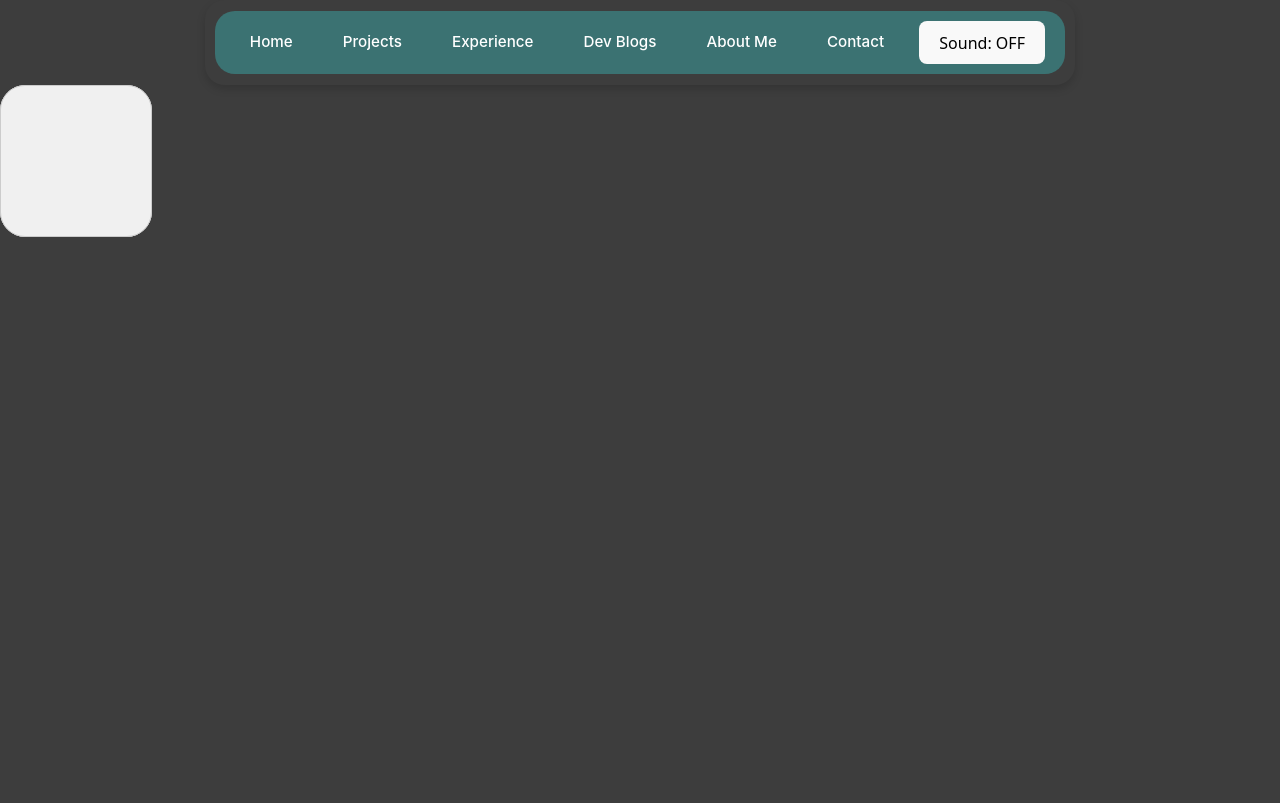
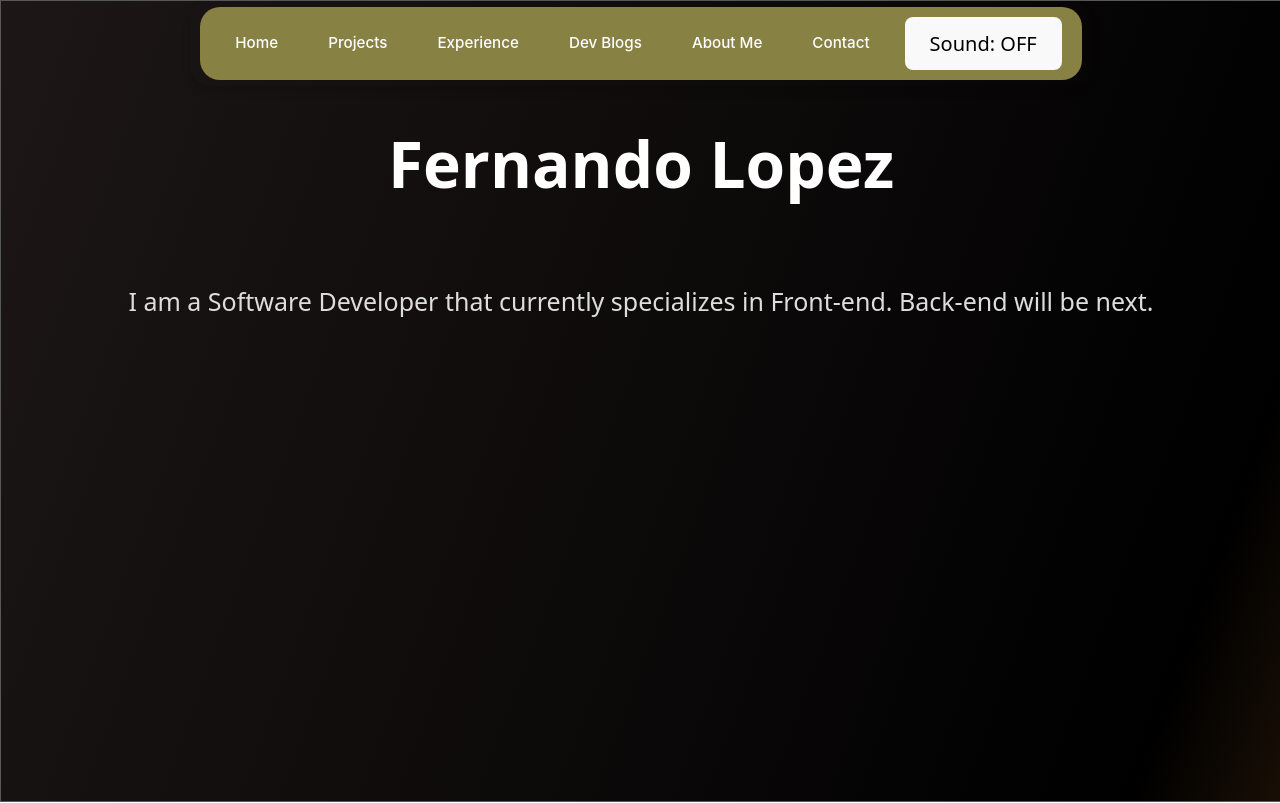
Before and after one commit to FernandoLpz0911/Personal-Webpage, a React (Vite) app in the folder PersonalWebpage/: page / in a window 1280 px wide. Shown: the top 803 px of the page. Built offline with nearby package versions, Linux system fonts and the light colour scheme.

Commit message:
Added a cool gradient

```diff
--- a/PersonalWebpage/src/PageRouter.jsx
+++ b/PersonalWebpage/src/PageRouter.jsx
@@ -27,6 +27,7 @@ function PageRouter() {
 
     return (
         <>
+            <div id="gradient">
                 <NavBar onNavigate={handlePageTransition}/>
                 <Routes>
                     <Route path='/' element={<Home />} />
@@ -36,6 +37,8 @@ function PageRouter() {
                     <Route path='/About' element={<About />} />
                     <Route path='/Contact' element={<Contact />} />
                 </Routes>
+
+            </div>
         </>
     )
 }
--- a/PersonalWebpage/src/components/cssfiles/Navbar.css
+++ b/PersonalWebpage/src/components/cssfiles/Navbar.css
@@ -13,7 +13,7 @@
 }
 
 .navbar-container {
-    background-color: rgb(59, 114, 114);
+    background-color: rgb(136, 129, 68);
     display: flex;
     justify-content: space-around;
     align-items: center;
--- a/PersonalWebpage/src/global.css
+++ b/PersonalWebpage/src/global.css
@@ -11,6 +11,8 @@
   text-rendering: optimizeLegibility;
   -webkit-font-smoothing: antialiased;
   -moz-osx-font-smoothing: grayscale;
+
+
 }
 
 a {
@@ -29,6 +31,7 @@ body {
   min-width: 320px;
   min-height: 100vh;
   background-color: rgb(61, 61, 61);
+
 }
 
 h1 {
@@ -75,19 +78,31 @@ button:focus-visible {
 }
 
 
-.puzzle-container {
-  position: relative;
-  width: 100%;
-  height: 100vh;
-  overflow: hidden;
+
+#gradient
+{
+    height:100vh;
+    width:100vw;
+    border:1px solid rgb(88, 88, 88);
+    font-size:20px;
+    background: linear-gradient(110deg, #FF9933, rgb(32, 25, 25), #000000, #FF9933, rgb(32, 25, 25));
+    background-size: 400% 400%;
+
+
+    -webkit-animation: Animation 15s linear infinite;
+    -moz-animation: Animation 15s linear infinite;
+    animation: Animation 15s linear infinite;
 }
 
-.puzzle-piece {
-  position: absolute;
-  width: 150px;
-  height: 150px;
-  background-color: #f0f0f0;
-  border: 1px solid #ccc;
-  border-radius: 25px;
-  transition: transform 1s ease-in-out, opacity 1s ease-in-out;
+@-webkit-keyframes Animation {
+    0%{background-position:0% 0%}
+    100%{background-position:100% 100%}
 }
+@-moz-keyframes Animation {
+    0%{background-position:0% 0%}
+    100%{background-position:100% 100%}
+}
+@keyframes Animation {
+    0%{background-position:0% 0%}
+    100%{background-position:100% 100%}
+}
--- a/PersonalWebpage/src/pages/Home.jsx
+++ b/PersonalWebpage/src/pages/Home.jsx
@@ -3,10 +3,6 @@ import './cssfiles/Home.css'
 function Home() {
   return (
     <>
-      <div className='puzzle-container'>
-        <div className='puzzle-piece' id="piece1"></div>
-        <div className='puzzle-piece' id="piece2"></div>
-      </div>
       <div className='home-container'>
         <h1>Fernando Lopez</h1>
         <p>I am a Software Developer that currently specializes in Front-end. Back-end will be next.</p>
--- a/PersonalWebpage/src/pages/cssfiles/Home.css
+++ b/PersonalWebpage/src/pages/cssfiles/Home.css
@@ -11,22 +11,7 @@
   align-items: center;
   justify-content: center;
   gap: 1rem;
-}
 
-
-@keyframes logo-spin {
-  from {
-    transform: rotate(0deg);
-  }
-  to {
-    transform: rotate(360deg);
-  }
-}
-
-@media (prefers-reduced-motion: no-preference) {
-  a:nth-of-type(2) .logo {
-    animation: logo-spin infinite 20s linear;
-  }
 }
 
 .card {
```
Lines whose indentation alone changed are shown as unchanged.
